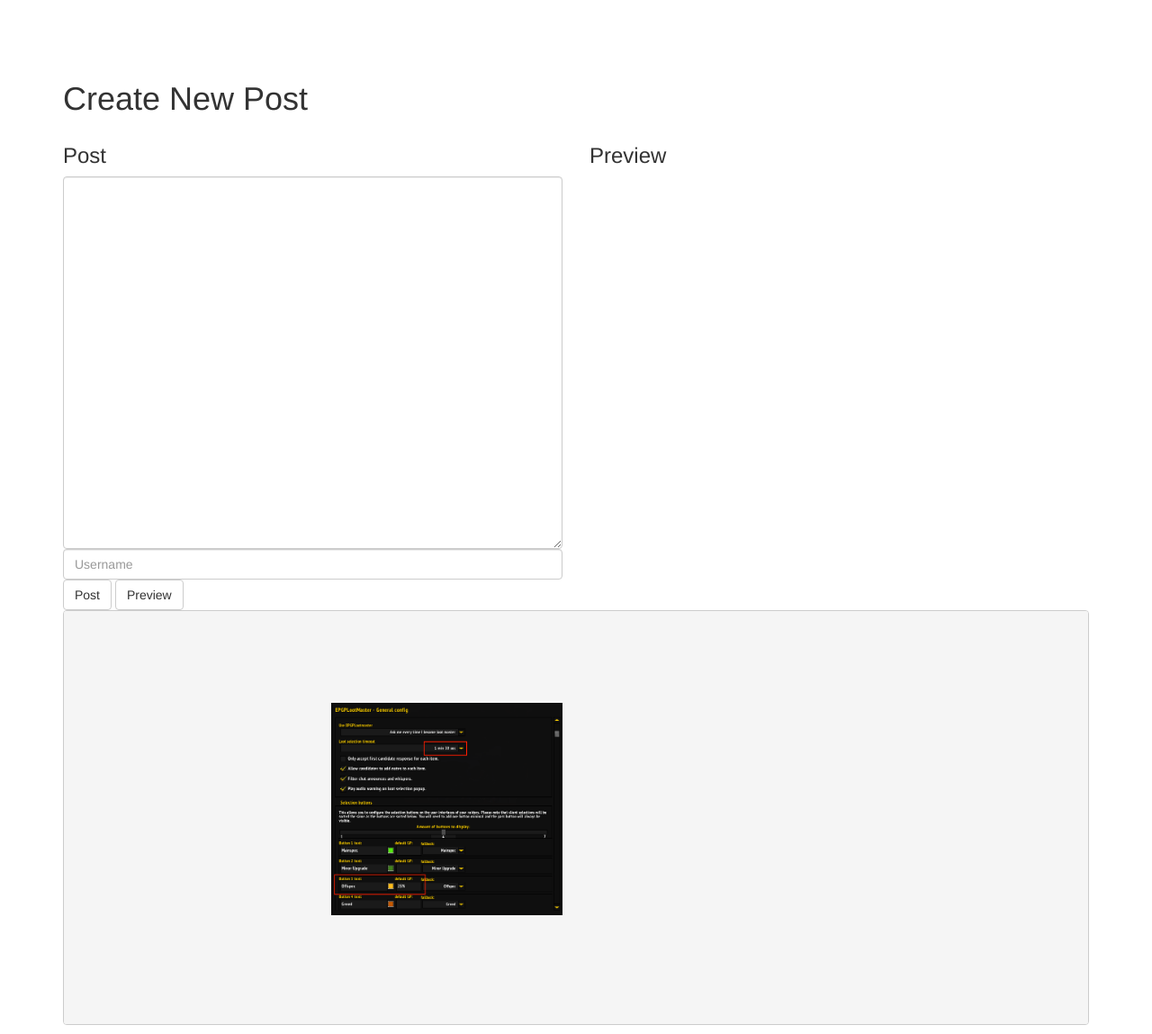
After one commit to ckaraviotis/solipsists.tk, a PHP site: page /test.php in a window 1280 px wide. The commit adds this page. Shown: the whole page at 90% size. Run offline with PHP 8.4, Linux system fonts and the light colour scheme; data that the repository does not hold is empty.

Commit message:
Made some styling changes and started work on a post upload page.

```diff
--- a/css/solipsists.css
+++ b/css/solipsists.css
@@ -83,3 +83,7 @@
 	color: #a335ee;
 	font-weight: bold;
 }
+
+.markdown {
+	font-family: 'Inconsolata', sans-serif;
+}
--- a/index.php
+++ b/index.php
@@ -25,7 +25,7 @@
 
     <!-- Random banner -->
     <?php
-      $bg = array('banner_1.png', 'banner_2.png', 'banner_3.png', 'banner_4.png', 'banner_5.png');
+      $bg = array('banner_1.png', 'banner_2.png', 'banner_3.png', 'banner_4.png', 'banner_5.png', 'banner_6.png', 'banner_7.png', 'banner_8.png');
       $i = rand(0, count($bg)-1);
       $backgroundImage = "$bg[$i]";
     ?>
--- /dev/null
+++ b/test.php
@@ -0,0 +1,72 @@
+<!DOCTYPE html>
+<html>
+<head>
+    <meta name="viewport" content="width=device-width, initial-scale=1">
+
+    <link href="css/bootstrap.min.css" rel="stylesheet">
+    <link href="css/ekko-lightbox.min.css" rel="stylesheet">
+
+    <!-- Custom styles for this template -->
+    <link href="css/solipsists.css" rel="stylesheet">
+    <link href='http://fonts.googleapis.com/css?family=Inconsolata' rel='stylesheet' type='text/css'>
+</head>
+
+<?php
+	require_once 'resources/lib/Parsedown.php';
+	$parsedown = new Parsedown();
+
+	if ($_POST["markdown"]) {
+		$md = $_POST["markdown"];
+	} else {
+		$md = '';
+	}
+?>
+
+<body>
+<div class="container">
+	<h1>Create New Post</h1>
+	<div class="row">
+		<div class="col-md-6">
+			<h3>Post</h3>
+			<form action="test.php" method="POST">
+				<textarea class="form-control markdown" name="markdown" rows="20">
+<?php echo $md; ?>
+				</textarea>
+				<input type="text" class="form-control" name="poster" placeholder="Username">
+				<button class="btn btn-default" type="submit" name="post">Post</button>
+				<button class="btn btn-default" type="submit" name="preview">Preview</button>
+			</form>
+		</div>
+		<div class="col-md-6">
+			<h3>Preview</h3>
+			<div id="parsedown-output">
+				<?php echo $parsedown->text($md); ?>
+			</div>
+		</div>
+	</div>
+	<div class="row">
+		<div class="col-md-12">
+			<pre>
+<div class="row">
+	<div class="col-md-3 col-md-offset-3">
+		<a data-toggle="lightbox" href="img/lm_config_1.png">
+			<img src="img/lm_config_1.png" class="img-responsive">
+		</a>
+	</div>
+</div>
+			</pre>
+		</div>
+	</div>
+</div>
+
+</body>
+    <script src="js/jquery-1.11.2.min.js"></script>
+    <script src="js/bootstrap.js"></script>
+    <script src="js/ekko-lightbox.js"></script>
+    <script type="text/javascript">
+        $(document).delegate('*[data-toggle="lightbox"]', 'click', function(event) {
+          event.preventDefault();
+          $(this).ekkoLightbox();
+        });
+    </script>
+</html>
```
Also changed, not shown: img/banner_6.png (added), img/banner_7.png (added), img/banner_8.png (added), img/discourse_logo.png (added).
